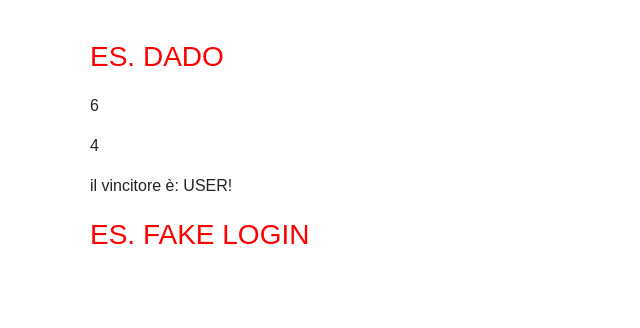
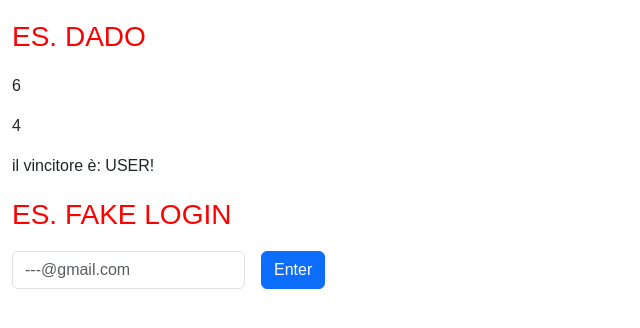
Before and after one commit to Beniamino-Soccio/js-mail-dadi, a plain HTML site: page index.html in a window 1280 px wide. Shown: the whole page, without its empty margins (0-640 px from the left). Drawn offline with nearby package versions, Linux system fonts and the light colour scheme.

Commit message:
added form

```diff
--- a/css/style.css
+++ b/css/style.css
@@ -20,5 +20,4 @@ h2{
 
 .container{
     margin: 0 auto;
-    padding: 20px;
 }
--- a/index.html
+++ b/index.html
@@ -8,7 +8,7 @@
     <link rel="stylesheet" href="css/style.css">
 </head>
 <body>
-    <div class="container">
+    <div class="container-fluid">
         <h2>ES. DADO</h2>
         <div>
             <p id="user-num"></p>
@@ -16,7 +16,14 @@
             <p id="result"></p>
         </div>
         <h2>ES. FAKE LOGIN</h2>
-
+        <form class="row g-3">
+            <div class="col-auto">
+              <input type="email" class="form-control" id="email-user" placeholder="---@gmail.com">
+            </div>
+            <div class="col-auto">
+              <button type="button" class="btn btn-primary mb-3">Enter</button>
+            </div>
+          </form>
     </div>
 
     <script src="https://cdn.jsdelivr.net/npm/bootstrap@5.3.3/dist/js/bootstrap.bundle.min.js" integrity="sha384-YvpcrYf0tY3lHB60NNkmXc5s9fDVZLESaAA55NDzOxhy9GkcIdslK1eN7N6jIeHz" crossorigin="anonymous"></script>
```
